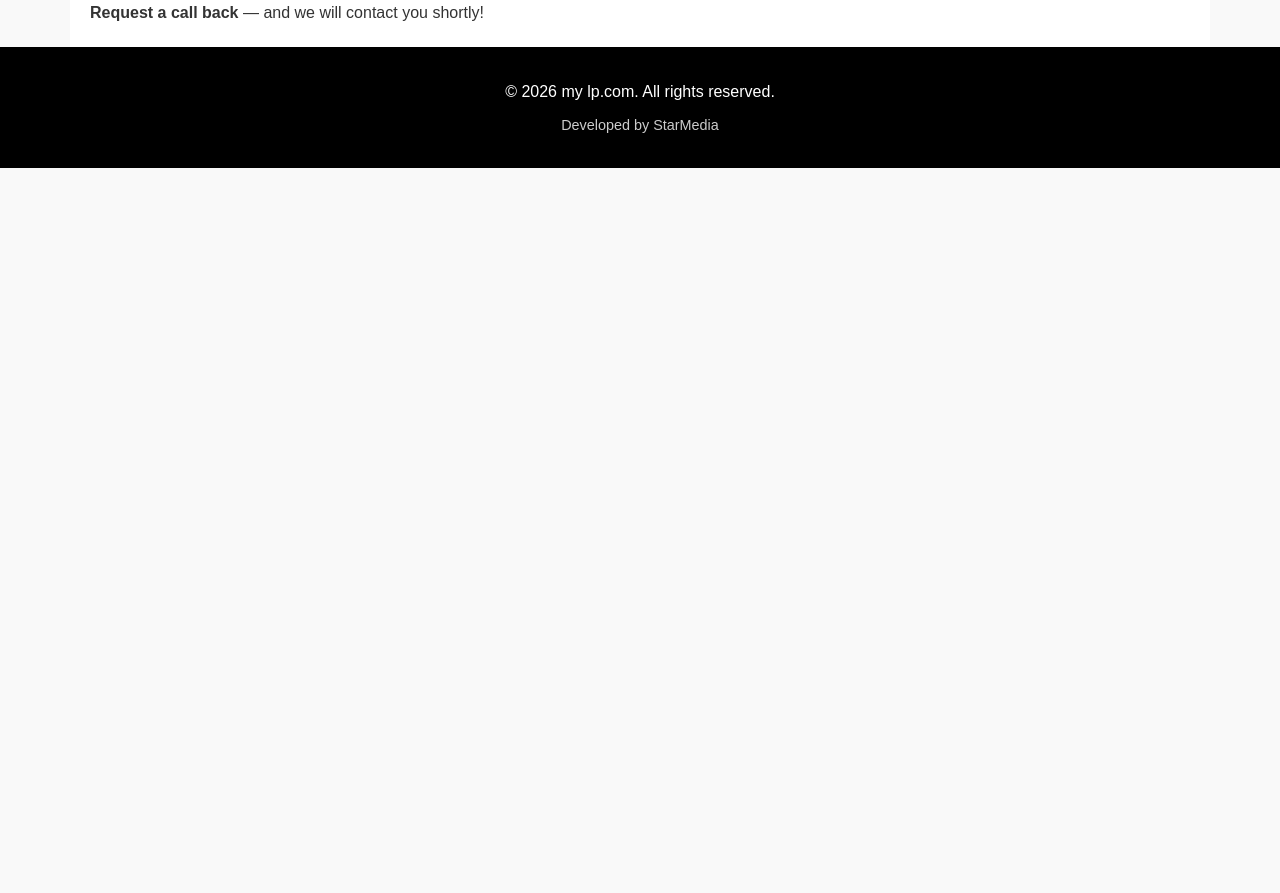
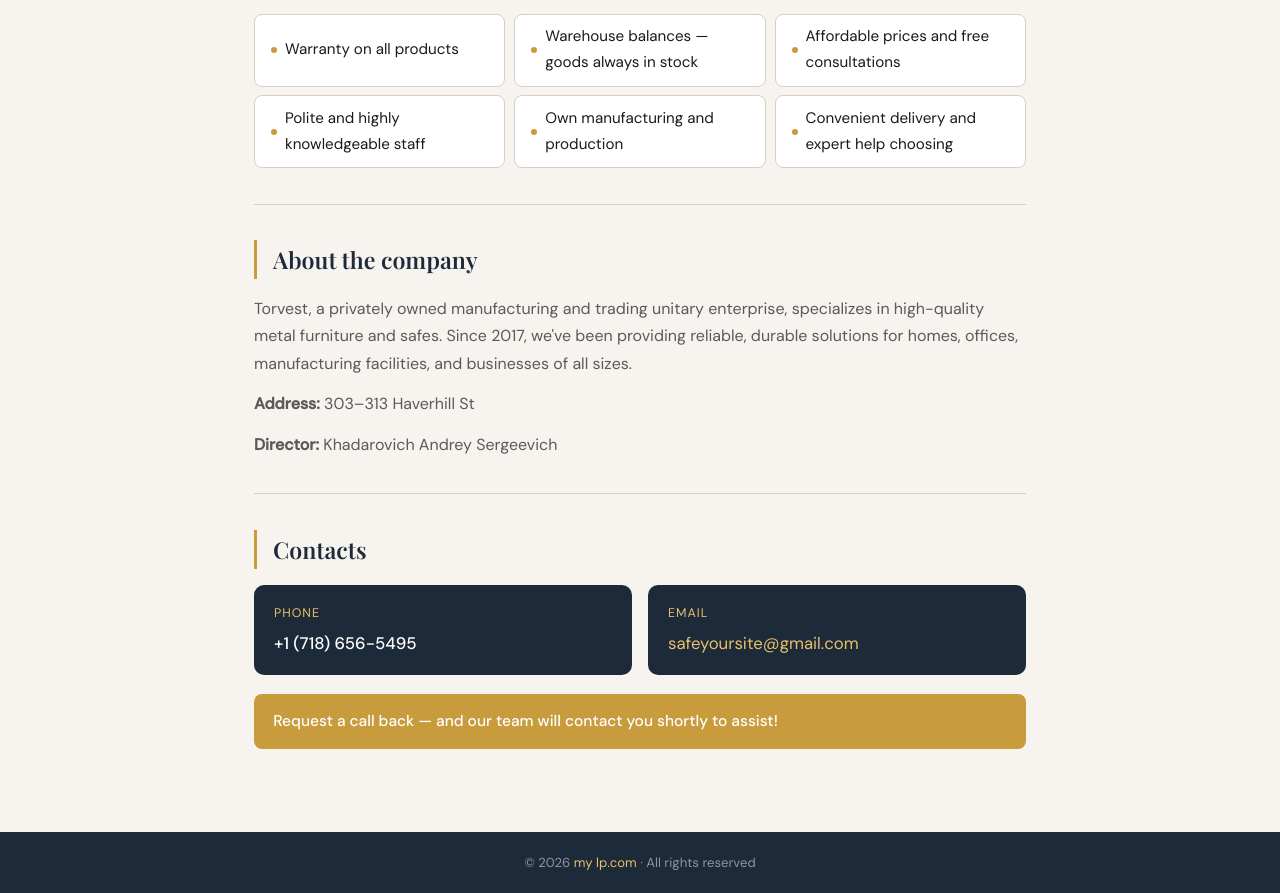
Before and after one commit to bcgrowthhype-droid/safe_page, a plain HTML site: page index.html in a window 1280 px wide. Shown: the part 1168-2061 px from the top of the page. Before the commit the page ends 1336 px from the top, so only its background shows below. Drawn offline with nearby package versions, Linux system fonts and the light colour scheme.

Commit message:
Update index.html

```diff
--- a/index.html
+++ b/index.html
@@ -1,23 +1,155 @@
-<!DOCTYPE html> <html lang=ru><!--
- Page saved with SingleFile
- url: https://main.d3ar3rrmj9i5ii.amplifyapp.com/
- saved date: Sat Mar 28 2026 15:10:28 GMT+0530 (India Standard Time)
---><meta charset=utf-8>
-<meta name=viewport content="width=device-width, initial-scale=1.0">
-<title>Buy a safe in Minsk | my lp.com</title>
-<style>body{font-family:Arial,sans-serif;margin:0;padding:0;background:#f9f9f9;color:#333}header{background:#000;padding:20px;text-align:center}header h1{color:#FFD700;font-size:2.2em;margin:0}header p{color:#fff;margin-top:5px}footer{background:#000;color:#fff;padding:20px;text-align:center}.container{max-width:1100px;margin:0 auto;padding:20px;background:#fff}h1,h2{color:#111}ul{padding-left:20px}.section{margin-top:40px}.contact p{margin:5px 0}.footer-info{font-size:0.9em;color:#ccc}</style>
-<meta name=referrer content=no-referrer><meta http-equiv=content-security-policy content="default-src 'none'; font-src 'self' data:; img-src 'self' data:; style-src 'unsafe-inline'; media-src 'self' data:; script-src 'unsafe-inline' data:; object-src 'self' data:; frame-src 'self' data:;"></head>
+<!DOCTYPE html>
+<html lang="en">
+<head>
+<meta charset="UTF-8">
+<meta name="viewport" content="width=device-width, initial-scale=1.0">
+<title>my lp.com – Safes & Metal Furniture</title>
+<link href="https://fonts.googleapis.com/css2?family=Playfair+Display:wght@600;700&family=DM+Sans:wght@400;500&display=swap" rel="stylesheet">
+<style>
+  *, *::before, *::after { box-sizing: border-box; margin: 0; padding: 0; }
+  :root {
+    --steel: #1c2a3a;
+    --steel-mid: #2e4257;
+    --gold: #c89b3c;
+    --gold-light: #e8c06a;
+    --cream: #f7f4ef;
+    --text: #1a1a1a;
+    --muted: #5a5a5a;
+    --border: #d8cfc4;
+  }
+  body { font-family: 'DM Sans', sans-serif; background: var(--cream); color: var(--text); font-size: 16px; line-height: 1.7; }
+
+  /* HEADER */
+  header {
+    background: var(--steel);
+    color: #fff;
+    padding: 2.5rem 2rem 2rem;
+    position: relative;
+    overflow: hidden;
+  }
+  header::before {
+    content: '';
+    position: absolute; top: 0; left: 0; right: 0; bottom: 0;
+    background: repeating-linear-gradient(90deg, rgba(255,255,255,0.02) 0px, rgba(255,255,255,0.02) 1px, transparent 1px, transparent 40px);
+    pointer-events: none;
+  }
+  header h1 {
+    font-family: 'Playfair Display', serif;
+    font-size: 2.4rem;
+    font-weight: 700;
+    color: var(--gold-light);
+    letter-spacing: -0.5px;
+    position: relative;
+  }
+  header p {
+    color: rgba(255,255,255,0.72);
+    font-size: 1.05rem;
+    margin-top: 0.4rem;
+    position: relative;
+  }
+
+  /* LAYOUT */
+  .container { max-width: 820px; margin: 0 auto; padding: 0 1.5rem 3rem; }
+
+  /* SECTIONS */
+  .section {
+    padding: 2.2rem 0;
+    border-bottom: 0.5px solid var(--border);
+  }
+  .section:last-of-type { border-bottom: none; }
+
+  h2 {
+    font-family: 'Playfair Display', serif;
+    font-size: 1.45rem;
+    font-weight: 600;
+    color: var(--steel);
+    margin-bottom: 1rem;
+    padding-left: 1rem;
+    border-left: 3px solid var(--gold);
+  }
+
+  p { color: var(--muted); margin-bottom: 0.85rem; }
+  p:last-child { margin-bottom: 0; }
+
+  ul {
+    list-style: none;
+    padding: 0;
+    display: grid;
+    grid-template-columns: repeat(auto-fit, minmax(220px, 1fr));
+    gap: 0.55rem;
+  }
+  ul li {
+    background: #fff;
+    border: 0.5px solid var(--border);
+    border-radius: 8px;
+    padding: 0.6rem 1rem;
+    font-size: 0.95rem;
+    color: var(--text);
+    display: flex;
+    align-items: center;
+    gap: 0.5rem;
+  }
+  ul li::before {
+    content: '';
+    display: inline-block;
+    width: 6px; height: 6px;
+    border-radius: 50%;
+    background: var(--gold);
+    flex-shrink: 0;
+  }
+
+  /* INTRO */
+  .intro { padding-top: 2.4rem; }
+
+  /* CONTACT */
+  .contact a { color: var(--steel); font-weight: 500; text-decoration: none; border-bottom: 1px solid var(--gold); }
+  .contact a:hover { color: var(--gold); }
+  .contact-grid { display: grid; grid-template-columns: 1fr 1fr; gap: 1rem; margin-top: 1rem; }
+  .contact-card {
+    background: var(--steel);
+    color: #fff;
+    border-radius: 10px;
+    padding: 1.1rem 1.25rem;
+  }
+  .contact-card .label { font-size: 0.78rem; color: var(--gold-light); text-transform: uppercase; letter-spacing: 0.08em; margin-bottom: 0.3rem; }
+  .contact-card .value { font-size: 1.05rem; font-weight: 500; color: #fff; }
+  .contact-card .value a { color: var(--gold-light); border: none; font-weight: 400; }
+  .cta-callout {
+    margin-top: 1.2rem;
+    background: var(--gold);
+    color: #fff;
+    border-radius: 8px;
+    padding: 0.9rem 1.2rem;
+    font-weight: 500;
+    font-size: 0.97rem;
+  }
+
+  /* FOOTER */
+  footer {
+    background: var(--steel);
+    color: rgba(255,255,255,0.5);
+    text-align: center;
+    padding: 1.2rem;
+    font-size: 0.82rem;
+  }
+  footer span { color: var(--gold-light); }
+</style>
+</head>
 <body>
+
 <header>
   <h1>my lp.com</h1>
- <p>Need to buy a safe? You're on the right track!</p>
+  <p>Need to buy a safe? You're on the right track — we've got you covered!</p>
 </header>
- <div class=container>
- <section class=intro>
+
+<div class="container">
+
+  <section class="intro section">
     <h2>A wide selection of safes at affordable prices</h2>
- <p>We offer a wide selection of safes—furniture safes, office safes, gun safes, burglar-resistant safes, and other models. All products are in stock. Our courier will not only deliver your order but also provide detailed instructions on how to use the safe.</p>
- <p>Purchasing a safe from us is fast, convenient, and secure. We'll be happy to answer any questions you may have and help you find the right solution.</p>
+    <p>We offer a wide selection of safes—furniture safes, office safes, gun safes, burglar-resistant safes, and other models. All products are in stock and ready to ship today. Our courier will not only deliver your order promptly but also provide detailed instructions on how to use the safe correctly and safely.</p>
+    <p>Purchasing a safe from us is fast, convenient, and completely secure. Our expert team will be happy to answer any questions you may have and help you find the perfect solution for your needs.</p>
   </section>
+
   <section class="catalog section">
     <h2>What you will find in the catalog</h2>
     <ul>
@@ -30,38 +162,52 @@
       <li>Products of our own production</li>
     </ul>
   </section>
+
   <section class="delivery section">
     <h2>Fast delivery in Minsk and throughout Belarus</h2>
- <p>We deliver to any location in Minsk—quickly and with attention to detail. We also offer fast delivery throughout Belarus, including to Grodno, Brest, Vitebsk, Mogilev, Gomel, and other cities.
-</p>
- <p>More information about delivery can be found in the section <strong>«Delivery»</strong> on our website.</p>
+    <p>We deliver to any location in Minsk—quickly, carefully, and with full attention to detail. We also offer fast, reliable delivery throughout Belarus, including to Grodno, Brest, Vitebsk, Mogilev, Gomel, and other cities across the country.</p>
+    <p>More information about delivery options and costs can be found in the section <strong>«Delivery»</strong> on our website.</p>
   </section>
+
   <section class="whyus section">
     <h2>Why choose us</h2>
     <ul>
       <li>Warranty on all products</li>
- <li>Warehouse balances - goods in stock</li>
- <li>Affordable prices and consultations</li>
- <li>Polite and knowledgeable staff</li>
- <li>Own production</li>
- <li>Convenient delivery and assistance in choosing</li>
+      <li>Warehouse balances — goods always in stock</li>
+      <li>Affordable prices and free consultations</li>
+      <li>Polite and highly knowledgeable staff</li>
+      <li>Own manufacturing and production</li>
+      <li>Convenient delivery and expert help choosing</li>
     </ul>
   </section>
+
   <section class="company section">
     <h2>About the company</h2>
- <p>Torvest, a privately owned manufacturing and trading unitary enterprise, specializes in metal furniture and safes. Since 2017, we've been providing reliable solutions for homes, offices, manufacturing, and businesses.</p>
- <p>Address: 303-313 Haverhill St</p>
- <p></p>
- <p>Director: Khadarovich Andrey Sergeevich</p>
+    <p>Torvest, a privately owned manufacturing and trading unitary enterprise, specializes in high-quality metal furniture and safes. Since 2017, we've been providing reliable, durable solutions for homes, offices, manufacturing facilities, and businesses of all sizes.</p>
+    <p><strong>Address:</strong> 303–313 Haverhill St</p>
+    <p><strong>Director:</strong> Khadarovich Andrey Sergeevich</p>
   </section>
+
   <section class="contact section">
     <h2>Contacts</h2>
- <p>📞 +1 (718) 656-5495</p>
- <p>📧 <a href=mailto:£>safeyoursite@gmail.com</a></p>
- <p><strong>Request a call back</strong> — and we will contact you shortly!</p>
+    <div class="contact-grid">
+      <div class="contact-card">
+        <div class="label">Phone</div>
+        <div class="value">+1 (718) 656-5495</div>
+      </div>
+      <div class="contact-card">
+        <div class="label">Email</div>
+        <div class="value"><a href="mailto:safeyoursite@gmail.com">safeyoursite@gmail.com</a></div>
+      </div>
+    </div>
+    <div class="cta-callout">Request a call back — and our team will contact you shortly to assist!</div>
   </section>
+
 </div>
+
 <footer>
- <p>© 2026 my lp.com. All rights reserved.</p>
- <p class=footer-info>Developed by StarMedia</p>
+  &copy; 2026 <span>my lp.com</span> · All rights reserved
 </footer>
+
+</body>
+</html>
```
Lines whose indentation alone changed are shown as unchanged.
